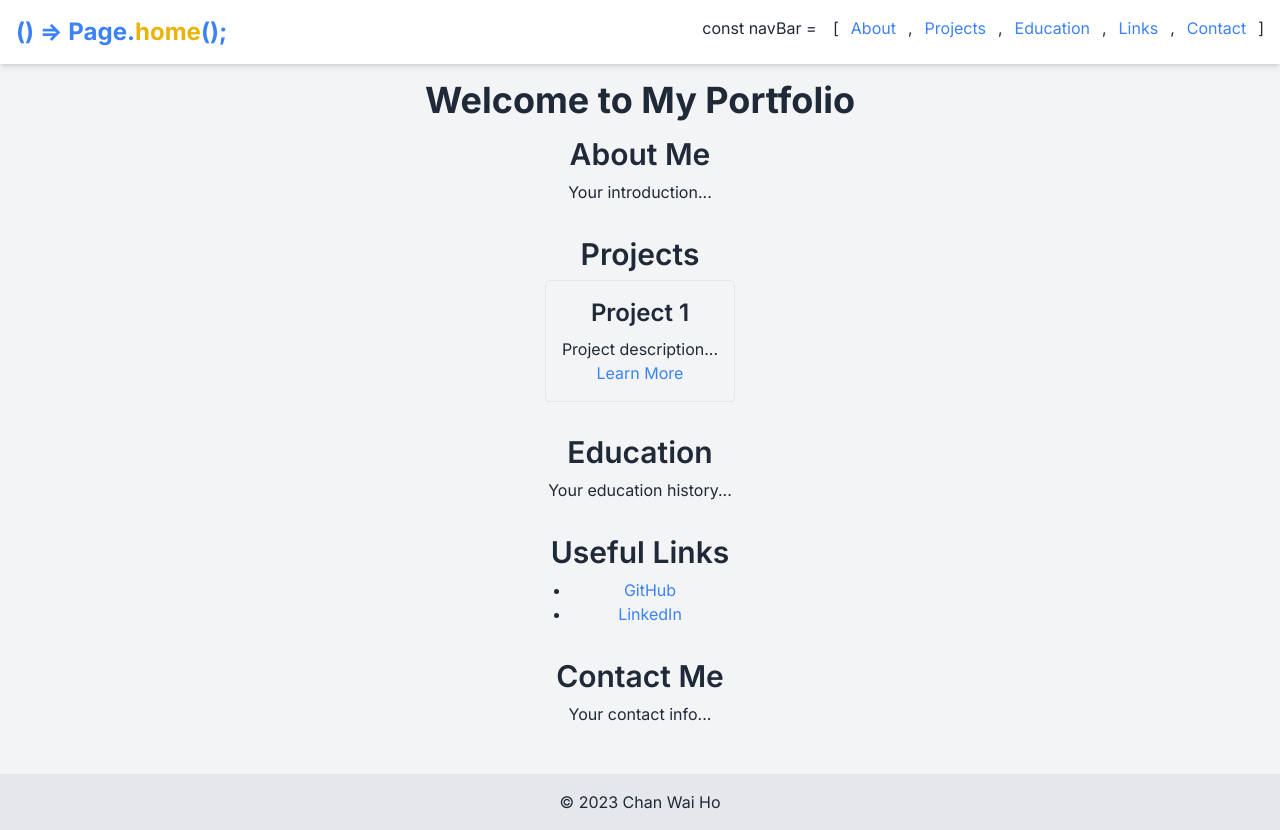
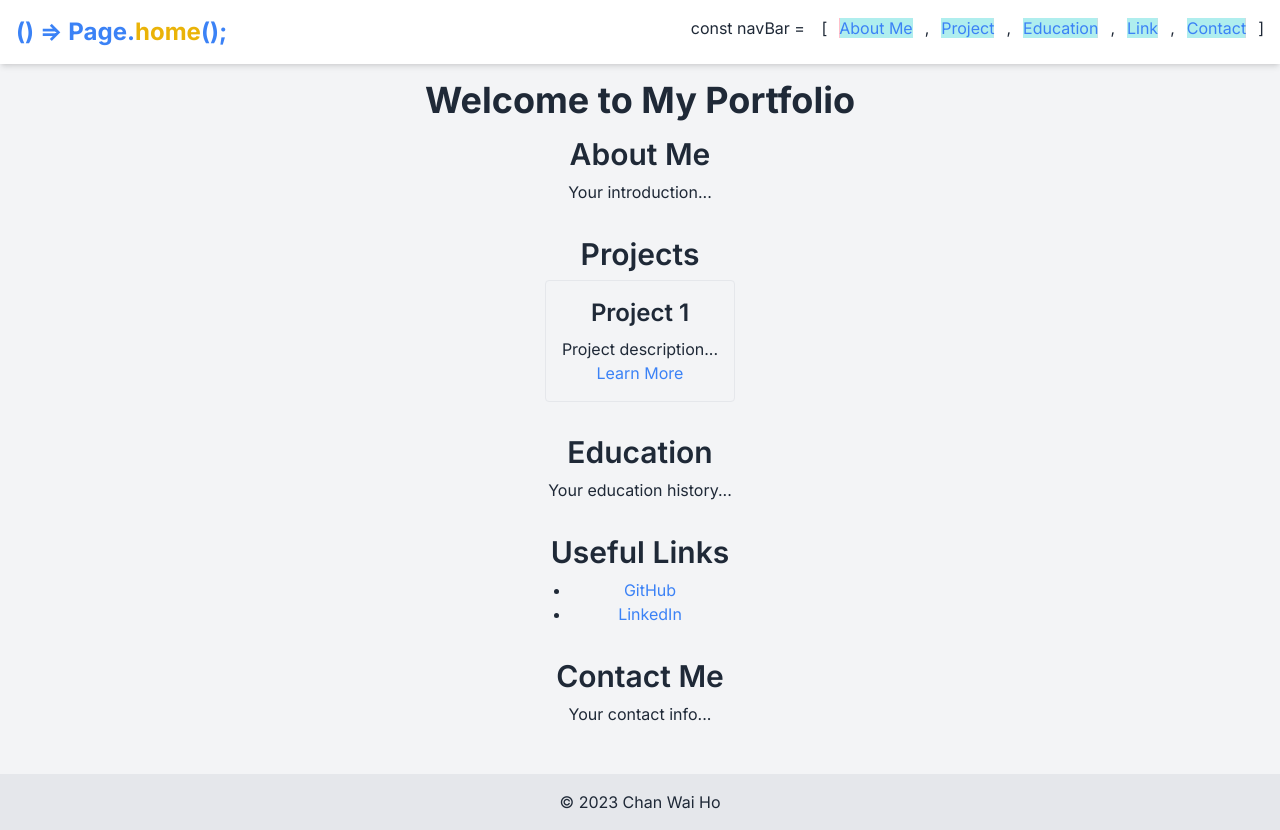
Before and after one commit to Kenzo800/ken-is-here, a Next.js app: page / in a window 1280 px wide. Built offline with nearby package versions, Linux system fonts and the light colour scheme.

Commit message:
item bg motion

```diff
--- a/app/components/header.tsx
+++ b/app/components/header.tsx
@@ -1,6 +1,15 @@
 import Link from "next/link";
 import MenuButton from "@/app/components/menu-button";
+import MotionBackgroundNavbarItem from "@/app/components/motion-background-navbar-item";
+
 export default function Header() {
+  const menuItems = [
+    { href: "#about", text: "About Me" },
+    { href: "#project", text: "Project" },
+    { href: "#education", text: "Education" },
+    { href: "#link", text: "Link" },
+    { href: "#contact", text: "Contact" },
+  ];
   return (
     <header className="p-4 bg-white shadow-md">
       <nav className="container mx-auto flex justify-between">
@@ -18,25 +27,36 @@ export default function Header() {
         <div className="space-x-3 hidden md:inline">
           <span className="hidden lg:inline">const navBar = </span>
           <span>[</span>
-          <Link href="#about">
-            <span className="text-blue-500 cursor-pointer">About</span>
+          {menuItems.map((item, i) => (
+            <>
+              <MotionBackgroundNavbarItem
+                key={i}
+                href={item.href}
+                text={item.text}
+              />
+              {i < menuItems.length - 1 && <span>,</span>}
+            </>
+          ))}
+
+          {/* <Link href="#about">
+            <span className="text-blue-500 cursor-pointer">About Me</span>
           </Link>
           <span>,</span>
-          <Link href="#projects">
-            <span className="text-blue-500 cursor-pointer">Projects</span>
+          <Link href="#project">
+            <span className="text-blue-500 cursor-pointer">Project</span>
           </Link>
           <span>,</span>
           <Link href="#education">
             <span className="text-blue-500 cursor-pointer">Education</span>
           </Link>
           <span>,</span>
-          <Link href="#links">
-            <span className="text-blue-500 cursor-pointer">Links</span>
+          <Link href="#link">
+            <span className="text-blue-500 cursor-pointer">Link</span>
           </Link>
           <span>,</span>
           <Link href="#contact">
             <span className="text-blue-500 cursor-pointer">Contact</span>
-          </Link>
+          </Link> */}
           <span>]</span>
         </div>
         <MenuButton />
--- a/app/components/menu-button.tsx
+++ b/app/components/menu-button.tsx
@@ -1,6 +1,8 @@
 "use client";
+
 import { useState } from "react";
 import { motion, AnimatePresence } from "framer-motion";
+import NavbarItem from "@/app/components/navbar-tiem";
 
 const variants = {
   visible: { opacity: 1, scale: 1, y: 0 },
@@ -9,6 +11,14 @@ const variants = {
 
 export default function MenuButton() {
   const [isOpen, setIsOpen] = useState(false);
+
+  const menuItems = [
+    { href: "#about", text: "About Me" },
+    { href: "#project", text: "Project" },
+    { href: "#education", text: "Education" },
+    { href: "#link", text: "Link" },
+    { href: "#contact", text: "Contact" },
+  ];
 
   return (
     <div className="relative md:hidden">
@@ -50,7 +60,7 @@ export default function MenuButton() {
               aria-orientation="vertical"
               aria-labelledby="options-menu"
             >
-              <motion.a
+              {/* <motion.a
                 href="#about"
                 className="block px-4 py-2 text-sm text-gray-700 hover:bg-gray-100"
                 role="menuitem"
@@ -94,7 +104,11 @@ export default function MenuButton() {
                 transition={{ delay: 0.5 }}
               >
                 Contacts
-              </motion.a>
+              </motion.a> */}
+
+              {menuItems.map((item, i) => (
+                <NavbarItem key={i} href={item.href} text={item.text} />
+              ))}
             </div>
           </motion.div>
         )}
--- /dev/null
+++ b/app/components/motion-background-navbar-item.tsx
@@ -0,0 +1,47 @@
+"use client";
+import { motion } from "framer-motion";
+import styles from "@/app/style/NavbarItem.module.css";
+import Link from "next/link";
+
+const variants = {
+  initial: { opacity: 0, x: -50 },
+  animate: { opacity: 1, x: 0 },
+};
+
+export default function MotionBackgroundNavbarItem({
+  href,
+  text,
+}: {
+  href: string;
+  text: string;
+}) {
+  return (
+    // <motion.div
+    //   className="absolute w-full h-full bg-blue-500 z-0"
+    //   initial={{ scaleX: 0 }}
+    //   whileHover={{ scaleX: 1 }}
+    //   exit={{ scaleX: 0 }}
+    //   transition={{ duration: 0.3, ease: "easeInOut" }}
+    //   style={{ originX: 0 }}
+    // >
+    //   <Link href={href}>
+    //     <span className="text-blue-500 hover:text-white cursor-pointer z-1">
+    //       {text}
+    //     </span>
+    //   </Link>
+    // </motion.div>
+    <motion.span
+      className={styles.navbarItem}
+      variants={variants}
+      initial="initial"
+      animate="animate"
+      whileHover={{ scale: 1.1 }}
+    >
+      <Link href={href}>
+        <span className="text-blue-500 hover:text-white cursor-pointer">
+          {text}
+        </span>
+      </Link>
+    </motion.span>
+  );
+}
--- /dev/null
+++ b/app/components/navbar-tiem.tsx
@@ -0,0 +1,29 @@
+"use client";
+import { motion } from "framer-motion";
+
+const variants = {
+  visible: { opacity: 1, scale: 1, y: 0 },
+  hidden: { opacity: 0, scale: 0.95, y: 10 },
+};
+
+export default function NavbarItem({
+  href,
+  text,
+}: {
+  href: string;
+  text: string;
+}) {
+  return (
+    <div className="relative overflow-hidden">
+      <motion.a
+        href={href}
+        className="block px-4 py-2 text-sm text-gray-700 hover:bg-gray-100"
+        role="menuitem"
+        variants={variants}
+        transition={{ delay: 0.2 }}
+      >
+        {text}
+      </motion.a>
+    </div>
+  );
+}
--- a/app/page.tsx
+++ b/app/page.tsx
@@ -16,7 +16,7 @@ export default function Home() {
           <p>Your introduction...</p>
         </section>
 
-        <section id="projects" className="mb-8 text-center">
+        <section id="project" className="mb-8 text-center">
           <h2 className="text-3xl font-semibold mb-2">Projects</h2>
           <div className="grid gap-4">
             <div className="border p-4 rounded">
@@ -35,7 +35,7 @@ export default function Home() {
           <p>Your education history...</p>
         </section>
 
-        <section id="links" className="mb-8 text-center">
+        <section id="link" className="mb-8 text-center">
           <h2 className="text-3xl font-semibold mb-2">Useful Links</h2>
           <ul className="list-disc ml-5">
             <li>
--- /dev/null
+++ b/app/style/NavbarItem.module.css
@@ -0,0 +1,23 @@
+/* NavbarItem.module.css */
+@keyframes gradient {
+    0% { background-position: -100%; }
+    100% { background-position: 100%; }
+  }
+
+  .navbarItem {
+    /* Define your gradient here */
+    background: linear-gradient(
+        to right,
+        pink 0%,
+        pink 50%,
+        paleturquoise 50%,
+        paleturquoise 100%
+    );
+    background-size: 200%;
+    background-position: -100%;
+    transition: background-position 1s;
+  }
+
+  .navbarItem:hover {
+    background-position: 100%;
+  }
```
